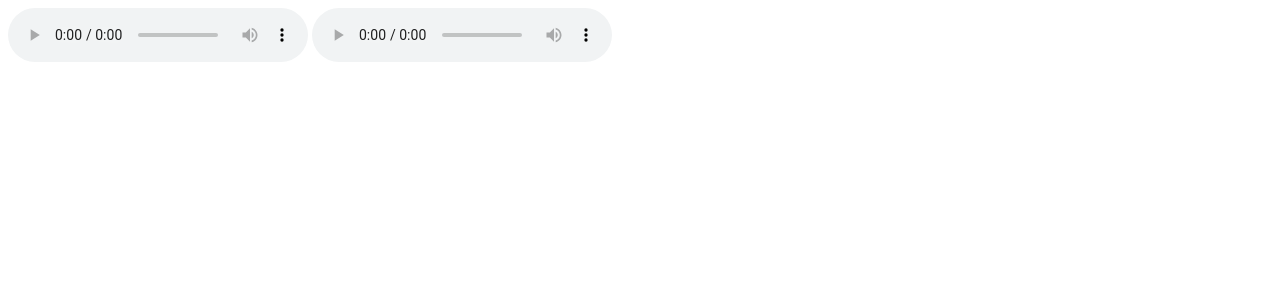
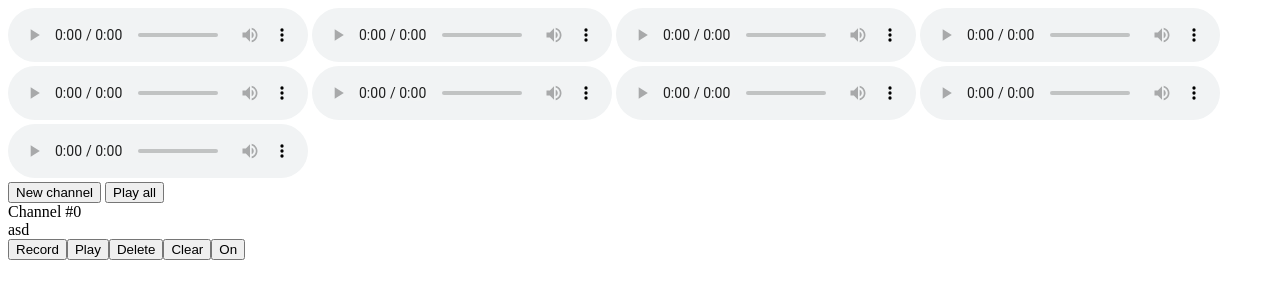
Before and after one commit to szewczukk/javascript-exercises, a website: page lab3/index.html in a window 1280 px wide. Drawn offline with Linux system fonts and the light colour scheme.

Commit message:
Add lab4

```diff
--- a/lab3/index.html
+++ b/lab3/index.html
@@ -6,8 +6,22 @@
 		<title>Document</title>
 	</head>
 	<body>
-		<audio src="./sounds/clap.wav" controls id="s1"></audio>
-		<audio src="./sounds/hihat.wav" controls id="s2"></audio>
+		<div>
+			<audio src="./sounds/clap.wav" controls id="s1"></audio>
+			<audio src="./sounds/hihat.wav" controls id="s2"></audio>
+			<audio src="./sounds/boom.wav" controls id="s3"></audio>
+			<audio src="./sounds/kick.wav" controls id="s4"></audio>
+			<audio src="./sounds/openhat.wav" controls id="s5"></audio>
+			<audio src="./sounds/ride.wav" controls id="s6"></audio>
+			<audio src="./sounds/snare.wav" controls id="s7"></audio>
+			<audio src="./sounds/tink.wav" controls id="s8"></audio>
+			<audio src="./sounds/tom.wav" controls id="s9"></audio>
+		</div>
+
+		<button id="new-channel">New channel</button>
+		<button id="play-all">Play all</button>
+		<div id="channels"></div>
+
 		<script src="main.js"></script>
 	</body>
 </html>
--- a/lab3/main.js
+++ b/lab3/main.js
@@ -1,16 +1,160 @@
-document.addEventListener('keypress', onKeyPress);
-
 const KeyToSound = {
 	a: document.querySelector('#s1'),
 	s: document.querySelector('#s2'),
+	d: document.querySelector('#s3'),
+	f: document.querySelector('#s4'),
+	g: document.querySelector('#s5'),
+	h: document.querySelector('#s6'),
+	j: document.querySelector('#s7'),
+	k: document.querySelector('#s8'),
+	l: document.querySelector('#s9'),
 };
+
+let channels = [
+	{
+		id: 0,
+		activated: true,
+		sounds: [
+			{ id: 0, key: 'a' },
+			{ id: 1, key: 's' },
+			{ id: 2, key: 'd' },
+		],
+	},
+];
+let currentChannel = undefined;
 
 function onKeyPress(event) {
 	const sound = KeyToSound[event.key];
+	if (!sound) {
+		return;
+	}
+
 	playSound(sound);
+
+	if (currentChannel) {
+		currentChannel.sounds.push({
+			id: currentChannel.sounds.length,
+			key: event.key,
+		});
+	}
+	rebuildChannelList();
 }
 
 function playSound(sound) {
 	sound.currentTime = 0;
 	sound.play();
 }
+
+function rebuildChannelList() {
+	const newChannels = [];
+	for (const channel of channels) {
+		const channelDiv = document.createElement('div');
+		channelDiv.textContent = `Channel #${channel.id}`;
+
+		const soundList = document.createElement('div');
+
+		for (const sound of channel.sounds) {
+			soundList.textContent += sound.key;
+		}
+
+		channelDiv.appendChild(soundList);
+
+		const recordButton = document.createElement('button');
+		if (currentChannel === undefined || currentChannel !== channel) {
+			recordButton.textContent = 'Record';
+		} else {
+			recordButton.textContent = 'Stop';
+		}
+
+		recordButton.addEventListener('click', function () {
+			if (currentChannel === undefined) {
+				currentChannel = channel;
+				this.textContent = 'Stop';
+			} else {
+				currentChannel = undefined;
+				this.textContent = 'Record';
+			}
+		});
+
+		channelDiv.appendChild(recordButton);
+
+		const playButton = document.createElement('button');
+		playButton.textContent = 'Play';
+
+		playButton.addEventListener('click', () => {
+			for (const sound of channel.sounds) {
+				setTimeout(() => {
+					playSound(KeyToSound[sound.key]);
+				}, sound.id * 1000);
+			}
+		});
+
+		channelDiv.appendChild(playButton);
+
+		const removeChannelButton = document.createElement('button');
+		removeChannelButton.textContent = 'Delete';
+
+		removeChannelButton.addEventListener('click', () => {
+			channels = channels.filter((ch) => ch.id !== channel.id);
+
+			rebuildChannelList();
+		});
+
+		channelDiv.appendChild(removeChannelButton);
+
+		const clearButton = document.createElement('button');
+		clearButton.textContent = 'Clear';
+
+		clearButton.addEventListener('click', () => {
+			channel.sounds = [];
+
+			rebuildChannelList();
+		});
+
+		channelDiv.appendChild(clearButton);
+
+		const stateButton = document.createElement('button');
+		if (channel.activated) {
+			stateButton.textContent = 'On';
+		} else {
+			stateButton.textContent = 'Off';
+		}
+
+		stateButton.addEventListener('click', () => {
+			channel.activated = !channel.activated;
+
+			rebuildChannelList();
+		});
+
+		channelDiv.appendChild(stateButton);
+
+		newChannels.push(channelDiv);
+	}
+
+	channelsContainer.replaceChildren(...newChannels);
+}
+
+const channelsContainer = document.querySelector('#channels');
+const newChannelButton = document.querySelector('#new-channel');
+const playAllButton = document.querySelector('#play-all');
+
+newChannelButton.addEventListener('click', () => {
+	channels.push({ id: channels.length, sounds: [], activated: true });
+
+	rebuildChannelList();
+});
+
+playAllButton.addEventListener('click', () => {
+	console.log(channels);
+	for (const channel of channels.filter((ch) => ch.activated)) {
+		for (const sound of channel.sounds) {
+			setTimeout(() => {
+				playSound(KeyToSound[sound.key]);
+			}, sound.id * 1000);
+		}
+	}
+});
+
+document.addEventListener('keypress', onKeyPress);
+
+rebuildChannelList();
```
